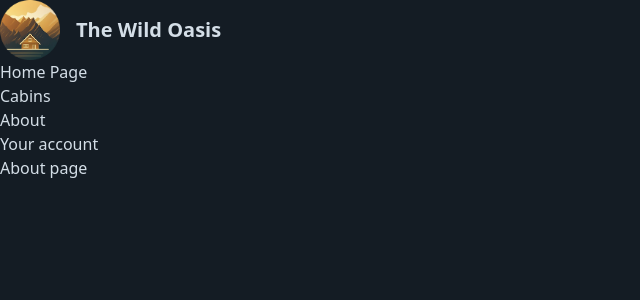
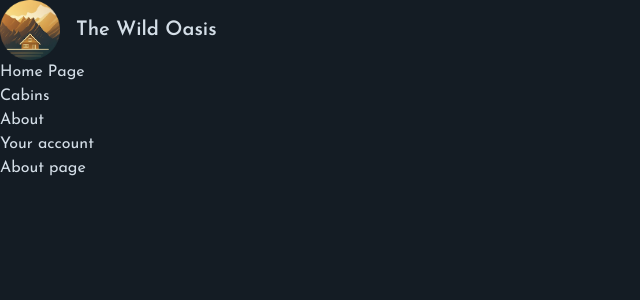
Before and after one commit to sebastianandrei28/the-wild-oasis-website, a Next.js app: page /about in a window 1280 px wide. Shown: the top 300 px of the page, without its empty margins (0-640 px from the left). Built offline with nearby package versions, Linux system fonts and the light colour scheme.

Commit message:
Added Josefin font

```diff
--- a/app/layout.js
+++ b/app/layout.js
@@ -1,6 +1,12 @@
 import Logo from "./_components/Logo";
 import Navigation from "./_components/Navigation";
 import "@/app/_styles/globals.css";
+import { Josefin_Sans } from "next/font/google";
+
+const josefin = Josefin_Sans({
+  subsets: ["latin"],
+  display: "swap",
+});
 
 export const metadata = {
   title: {
@@ -14,7 +20,8 @@ export const metadata = {
 export default function RootLayout({ children }) {
   return (
     <html lang="en">
-      <body className="bg-primary-950 text-primary-100 min-h-screen">
+      <body
+        className={`${josefin.className} bg-primary-950 text-primary-100 min-h-screen`}>
         <header>
           <Logo />
           <Navigation />
```
